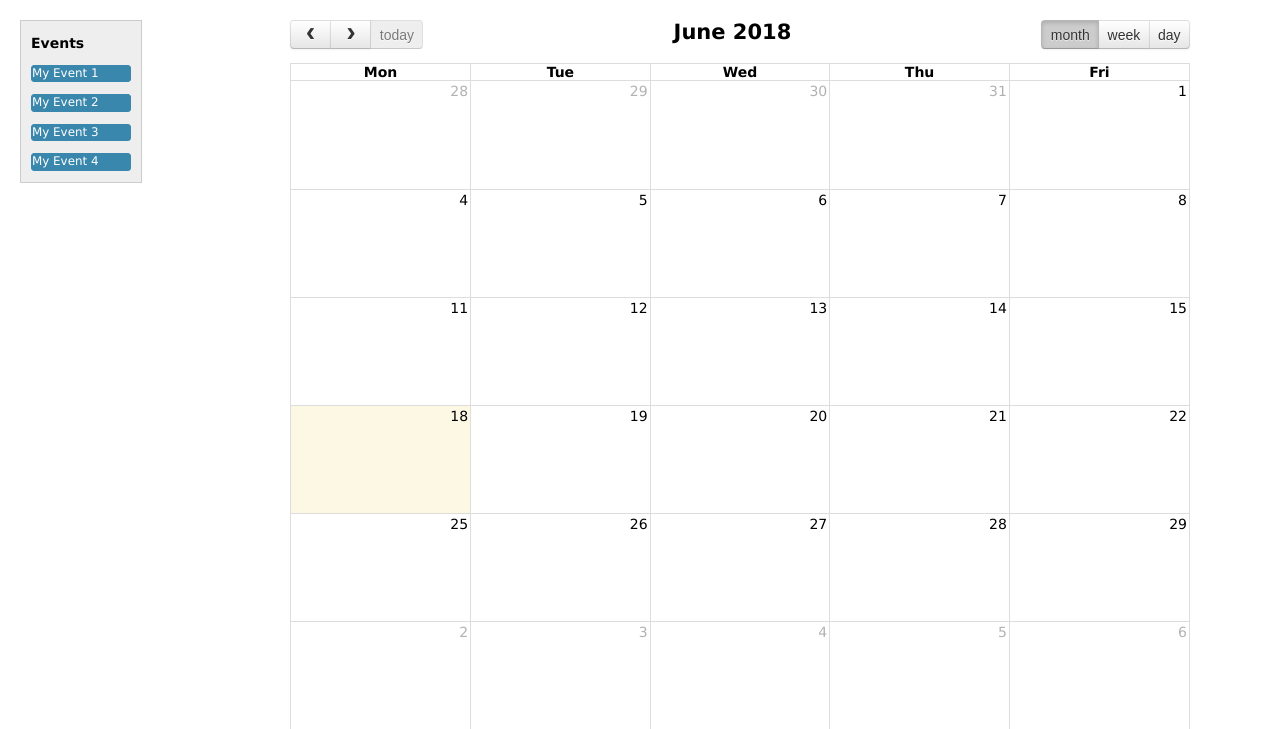
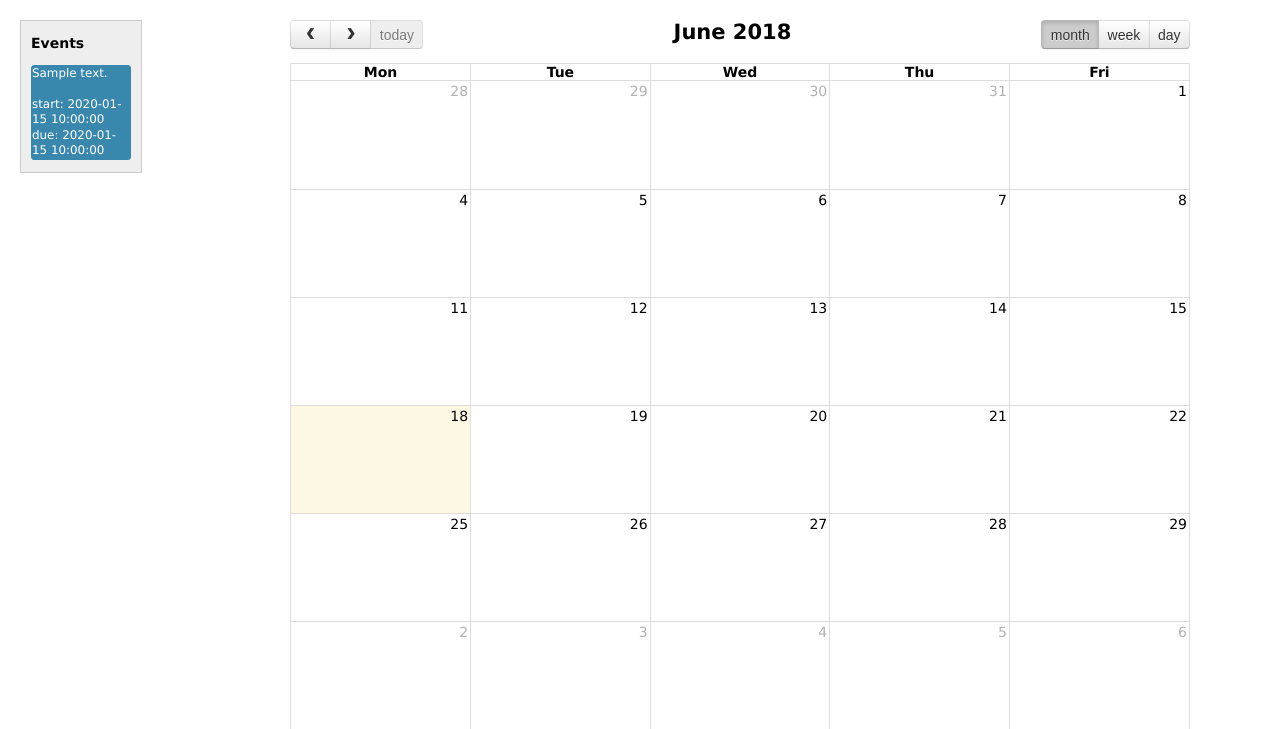
Before and after one commit to CoenByrne/TEAMWORK-Calendar, a Flask app: page / in a window 1280 px wide. Shown: the top 729 px of the page. Run offline with Flask 2, Linux system fonts and the light colour scheme; a database or web service that is not in the repository returns one stand-in record (values such as "Sample title"); some libraries are stand-ins or nearby versions.

Commit message:
fixed templates

```diff
--- a/src/templates/FullCalendar.html
+++ b/src/templates/FullCalendar.html
@@ -3,8 +3,8 @@
 <head>
 	<meta charset="UTF-8">
 	<title></title>
-	<link rel='stylesheet' href="{{ url_for('static', filename='/css/fullcalendar.css') }}"/>
-	<link rel='stylesheet' href="{{ url_for('static', filename='/css/externalEvents.css') }}"/>
+	<link rel='stylesheet' href="{{ url_for('static', filename='css/fullcalendar.css') }}"/>
+	<link rel='stylesheet' href="{{ url_for('static', filename='css/externalEvents.css') }}"/>
 	<script src='{{ url_for("static", filename="js/jquery.min.js") }}'></script>
 	<script src='{{ url_for("static", filename="js/jquery-ui.min.js") }}'></script>
 	<script src='{{ url_for("static", filename="js/moment.min.js") }}'></script>
@@ -46,7 +46,6 @@
 				// is the "remove after drop" checkbox checked?
 				$(this).remove();
 			},
-		events: 'https://fullcalendar.io/demo-events.json'
 		});
 	});
 </script>
@@ -61,10 +60,15 @@
 		<p>
 			<strong>Events</strong>
 		</p>
-		<div class='fc-event'>My Event 1</div>
-		<div class='fc-event'>My Event 2</div>
-		<div class='fc-event'>My Event 3</div>
-		<div class='fc-event'>My Event 4</div>
+		{% for task in tasks %}
+
+			<div class='fc-event'>{{ task["content"] }} <br>
+				<br>
+				start: {{ task["start_date"] }} <br>
+				due: {{ task["due_date"] }}
+			</div>
+		{% endfor %}
+
 	</div>
 </body>
 
```
